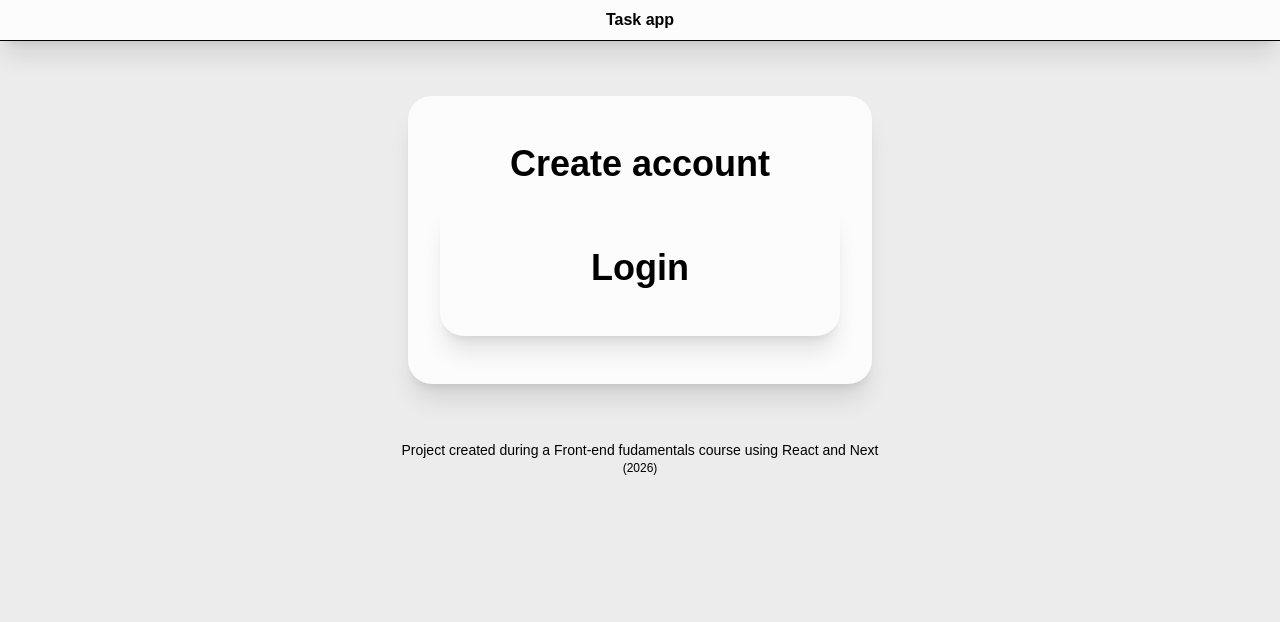
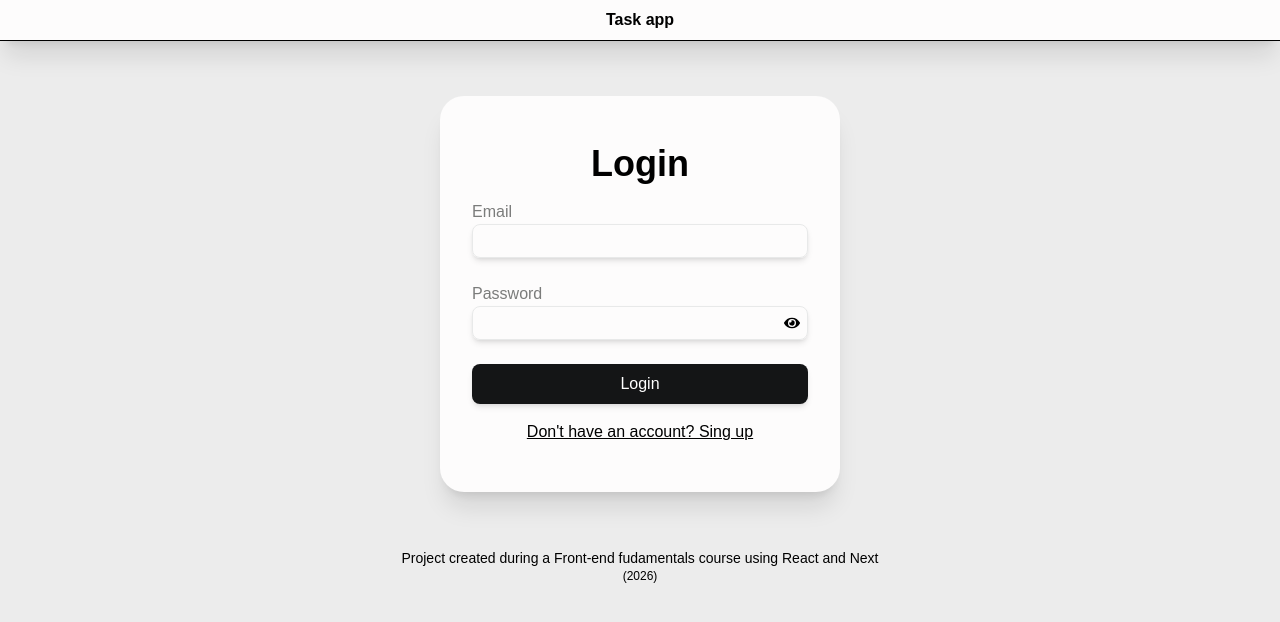
Before and after one commit to eduanlima/simple-task, a Next.js app: page /login in a window 1280 px wide. Shown: the top 622 px of the page. Built offline with nearby package versions, Linux system fonts and the light colour scheme.

Commit message:
feat: login page

```diff
--- a/app/(routes)/layout.tsx
+++ b/app/(routes)/layout.tsx
@@ -3,7 +3,6 @@ export default function Layout({
 }: Readonly<{ children: React.ReactNode }>) {
   return (
     <div className="grid gap-y-4 px-8 min-w-100 py-12 bg-[#fdfcfc] rounded-3xl shadow-xl">
-      <h1 className="text-4xl text-center font-bold">Create account</h1>
       {children}
     </div>
   );
--- a/app/(routes)/login/page.tsx
+++ b/app/(routes)/login/page.tsx
@@ -1,4 +1,10 @@
+import { FormLogin } from "@/app/components/FormLogin";
+import { COOKIE } from "@/app/constantes/constantes";
+import { checkInvalidEmail, checkInvalidPassword } from "@/app/libs/utils";
 import { Metadata } from "next";
+import { cookies } from "next/headers";
+import Link from "next/link";
+import { redirect } from "next/navigation";
 
 const PAGE_TITLE = "Login";
 
@@ -7,9 +13,54 @@ export const metadata: Metadata = {
 };
 
 export default function Login() {
+  const handleLogin = async (_: string, formData: FormData) => {
+    "use server";
+
+    const email = formData.get("email")?.toString();
+    const password = formData.get("password")?.toString();
+
+    if (!email || !password) return "Fill all the fields.";
+
+    if (checkInvalidEmail(email)) return "Invalid email.";
+
+    if (checkInvalidPassword(password))
+      return "The password must be six characters longer.";
+
+    try {
+      const body = {
+        email,
+        password,
+      };
+
+      const res = await fetch(`${process.env.BACK_END_URL}/auth/login`, {
+        method: "POST",
+        body: JSON.stringify(body),
+        headers: {
+          "Content-Type": "application/json",
+        },
+      });
+
+      const { token, message } = await res.json();
+
+      if (!token) return message;
+
+      const cookieStore = await cookies();
+      cookieStore.set("token", token, COOKIE);
+    } catch {
+      console.log("handlerRegister error");
+      return "An error occurred during registration.";
+    }
+
+    redirect("/tasks");
+  };
+
   return (
-    <div className="grid gap-y-4 px-8 min-w-100 py-12 bg-[#fdfcfc] rounded-3xl shadow-xl">
+    <>
       <h1 className="text-4xl text-center font-bold">Login</h1>
-    </div>
+      <FormLogin action={handleLogin} />
+      <Link className="text-center underline" href="/register">
+        Don&apos;t have an account? Sing up
+      </Link>
+    </>
   );
 }
--- a/app/(routes)/register/page.tsx
+++ b/app/(routes)/register/page.tsx
@@ -3,6 +3,8 @@ import { FormRegister } from "../../components/FormRegister";
 import { redirect } from "next/navigation";
 import { cookies } from "next/headers";
 import { Metadata } from "next";
+import { checkInvalidEmail, checkInvalidPassword } from "@/app/libs/utils";
+import { COOKIE } from "@/app/constantes/constantes";
 
 const PAGE_TITLE = "Sing up";
 
@@ -19,10 +21,9 @@ export default function SingUp() {
 
     if (!username || !email || !password) return "Fill all the fields.";
 
-    if (!/^[\w-\.]+@([\w-]+\.)+[\w-]{2,4}$/.test(email))
-      return "Invalid email.";
+    if (checkInvalidEmail(email)) return "Invalid email.";
 
-    if (password.length < 6)
+    if (checkInvalidPassword(password))
       return "The password must be six characters longer.";
 
     try {
@@ -32,7 +33,7 @@ export default function SingUp() {
         password,
       };
 
-      const res = await fetch("http://localhost:4000/auth/register", {
+      const res = await fetch(`${process.env.BACK_END_URL}/auth/register`, {
         method: "POST",
         body: JSON.stringify(body),
         headers: {
@@ -45,12 +46,7 @@ export default function SingUp() {
       if (!token) return message;
 
       const cookieStore = await cookies();
-      cookieStore.set("token", token, {
-        httpOnly: true,
-        secure: true,
-        path: "/",
-        maxAge: 60 * 60 * 24,
-      });
+      cookieStore.set("token", token, COOKIE);
     } catch {
       console.log("handlerRegister error");
       return "An error occurred during registration.";
@@ -60,12 +56,12 @@ export default function SingUp() {
   };
 
   return (
-    <div className="grid gap-y-4 px-8 min-w-100 py-12 bg-[#fdfcfc] rounded-3xl shadow-xl">
+    <>
       <h1 className="text-4xl text-center font-bold">Create account</h1>
       <FormRegister action={handleRegister} />
       <Link className="text-center underline" href="/login">
         Already have an account? Sing in
       </Link>
-    </div>
+    </>
   );
 }
--- a/app/(routes)/tasks/page.tsx
+++ b/app/(routes)/tasks/page.tsx
@@ -8,8 +8,8 @@ export const metadata: Metadata = {
 
 export default function Tasks() {
   return (
-    <div className="grid gap-y-4 px-8 min-w-100 py-12 bg-[#fdfcfc] rounded-3xl shadow-xl">
+    <>
       <h1 className="text-4xl text-center font-bold">Tasks</h1>
-    </div>
+    </>
   );
 }
--- /dev/null
+++ b/app/components/FormLogin.tsx
@@ -0,0 +1,37 @@
+"use client";
+import { FC, useActionState, useState } from "react";
+import { FormInputText } from "./FormInputText";
+import { FormButton } from "./FormButton";
+import { FormError } from "./FormError";
+
+type FormLoginProps = {
+  action: (_: string, formData: FormData) => Promise<string>;
+};
+
+export const FormLogin: FC<FormLoginProps> = ({ action }) => {
+  const [email, setEmail] = useState("");
+  const [password, setPassword] = useState("");
+  const [errorMessage, formAction, isPending] = useActionState(action, "");
+
+  return (
+    <>
+      {!isPending && <FormError message={errorMessage} />}
+      <form className="grid gap-y-6" action={formAction}>
+        <FormInputText
+          id="email"
+          label="Email"
+          value={email}
+          setValue={setEmail}
+        />
+        <FormInputText
+          id="password"
+          label="Password"
+          value={password}
+          type="password"
+          setValue={setPassword}
+        />
+        <FormButton>Login</FormButton>
+      </form>
+    </>
+  );
+};
--- /dev/null
+++ b/app/constantes/constantes.ts
@@ -0,0 +1,6 @@
+export const COOKIE = {
+    httpOnly: true,
+    secure: true,
+    path: "/",
+    maxAge: 60 * 60 * 24,
+};
--- /dev/null
+++ b/app/libs/utils.ts
@@ -0,0 +1,5 @@
+const EMAIL_REGEX = /^[\w-\.]+@([\w-]+\.)+[\w-]{2,4}$/;
+
+export const checkInvalidEmail = (email: string) => !EMAIL_REGEX.test(email);
+
+export const checkInvalidPassword = (password: string) => password.length < 6;
--- a/middleware.ts
+++ /dev/null
@@ -1,21 +0,0 @@
-import { jwtVerify } from "jose";
-import { NextRequest, NextResponse } from "next/server";
-
-const secret = new TextEncoder().encode(process.env.JWT_SECRET);
-
-export async function middleware(req: NextRequest) {
-    const token = req.cookies.get("token")?.value;
-
-    if (!token) return NextResponse.redirect(new URL("/login", req.url));
-
-    try {
-        await jwtVerify(token, secret);
-        return NextResponse.next();
-    } catch {
-        return NextResponse.redirect(new URL("/login", req.url));
-    }
-}
-
-export const config = {
-    matcher: ["/tasks"],
-};
```
